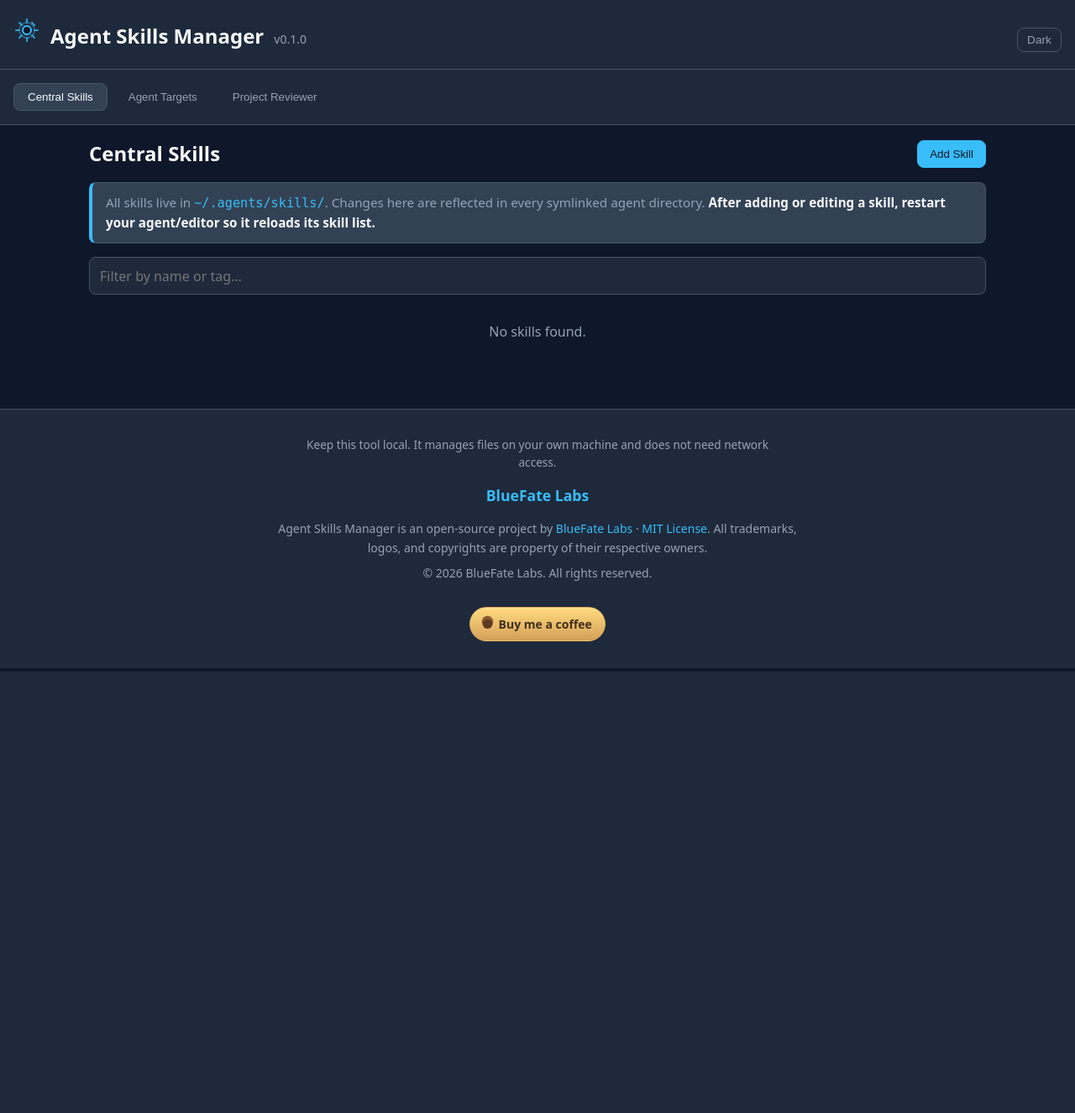
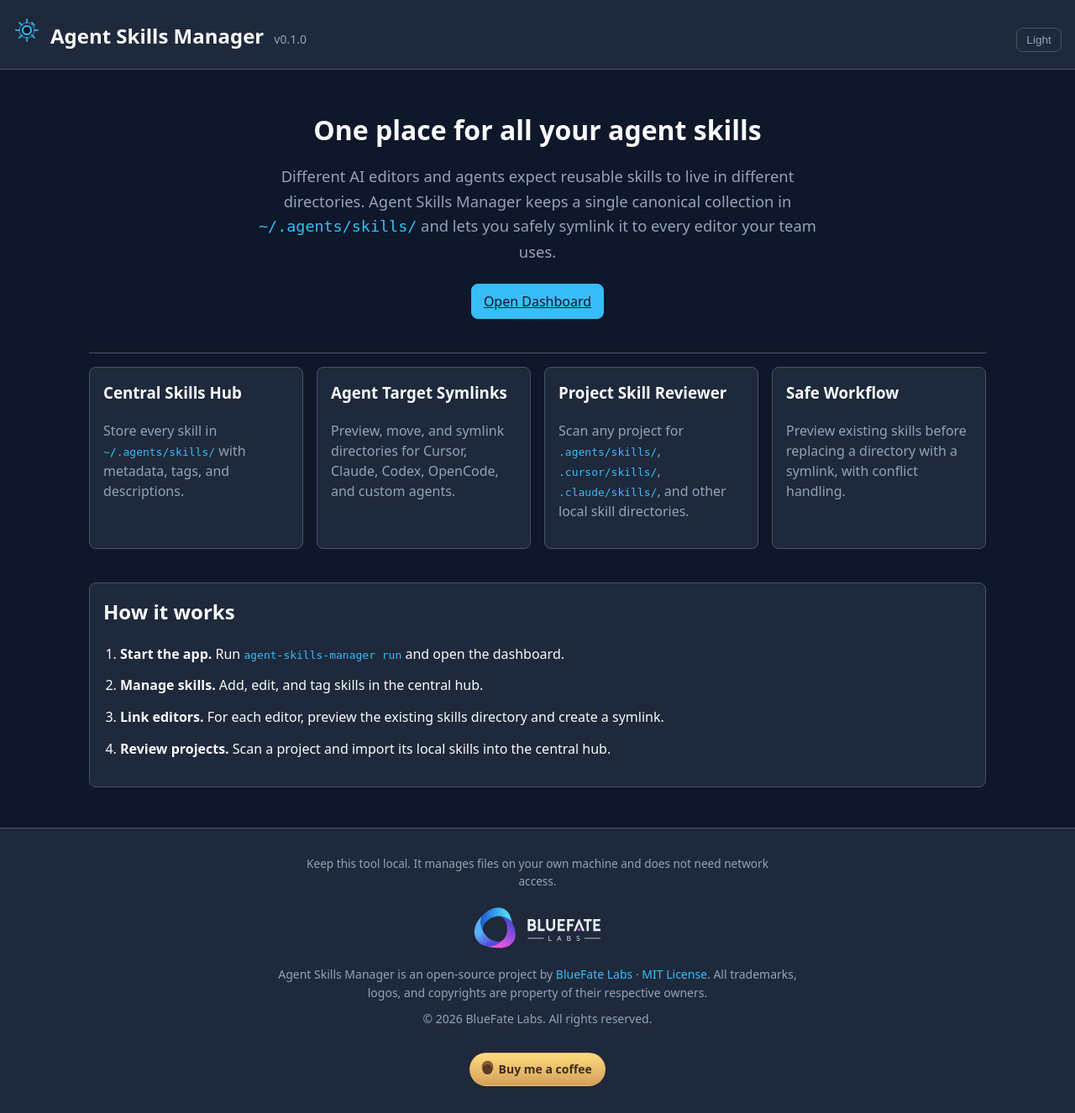
Before and after one commit to bluefate/skill-manager, a FastAPI app: page / in a window 1280 px wide. Shown: the whole page at 84% size. Before the commit the page ends 800 px from the top, so only its background shows below. Run offline with FastAPI, Linux system fonts and the light colour scheme; data that the repository does not hold is empty.

Commit message:
Add home page, BlueFate Labs logo, and fix theme toggle label
- Copy BlueFate Labs logo SVGs (light/dark) from ArpaDashboard and
  reference them in the footer.
- Create a home/landing page at / that explains the app, its features,
  and how it works. Move the dashboard to /app.
- Add Home link and theme toggle in the dashboard header.
- Fix theme toggle label so it shows the mode you will switch to.
- Only initialize dashboard API calls when the dashboard is present.
- Update README and tests for the new routes.

```diff
--- a/src/agent_skills_manager/main.py
+++ b/src/agent_skills_manager/main.py
@@ -88,7 +88,18 @@
     templates = Jinja2Templates(directory=templates_dir)
 
     @app.get("/", response_class=HTMLResponse)
-    async def index(request: Request) -> HTMLResponse:
+    async def home(request: Request) -> HTMLResponse:
+        return templates.TemplateResponse(
+            request,
+            "home.html",
+            {
+                "app_title": settings.app_title,
+                "app_version": settings.app_version,
+            },
+        )
+
+    @app.get("/app", response_class=HTMLResponse)
+    async def dashboard(request: Request) -> HTMLResponse:
         return templates.TemplateResponse(
             request,
             "index.html",
--- a/src/agent_skills_manager/web/static/app.js
+++ b/src/agent_skills_manager/web/static/app.js
@@ -40,7 +40,7 @@
     document.body.classList.toggle('light-mode', light);
     document.documentElement.classList.toggle('light-active', light);
     const label = qs('#theme-label');
-    if (label) label.textContent = light ? 'Light' : 'Dark';
+    if (label) label.textContent = light ? 'Dark' : 'Light';
     localStorage.setItem('asm-theme', light ? 'light' : 'dark');
 }
 
@@ -453,8 +453,10 @@
         .replace(/'/g, '&#039;');
 }
 
-// Init
-(async function init() {
-    await loadSkills();
-    await loadTargets();
-})();
+// Init dashboard data only when the dashboard is present
+if (qs('#skills-list')) {
+    (async function init() {
+        await loadSkills();
+        await loadTargets();
+    })();
+}
--- a/src/agent_skills_manager/web/static/style.css
+++ b/src/agent_skills_manager/web/static/style.css
@@ -72,6 +72,13 @@
 .theme-toggle:hover {
     color: var(--text);
     background: var(--surface-light);
+}
+
+.header-links {
+    margin-left: auto;
+    display: flex;
+    align-items: center;
+    gap: 0.5rem;
 }
 
 .version {
@@ -413,6 +420,73 @@
     color: var(--text);
 }
 
+.hero {
+    text-align: center;
+    padding: 2rem 1rem 2.5rem;
+    border-bottom: 1px solid var(--border);
+    margin-bottom: var(--gap);
+}
+
+.hero h2 {
+    font-size: 2rem;
+    margin: 0 0 1rem;
+}
+
+.hero .lead {
+    font-size: 1.15rem;
+    color: var(--text-muted);
+    max-width: 44rem;
+    margin: 0 auto 1.5rem;
+    line-height: 1.6;
+}
+
+.hero .lead code {
+    color: var(--primary);
+}
+
+.feature-grid {
+    display: grid;
+    grid-template-columns: repeat(auto-fit, minmax(220px, 1fr));
+    gap: var(--gap);
+    margin-bottom: 2.5rem;
+}
+
+.feature-grid .card h3 {
+    margin-top: 0;
+}
+
+.feature-grid .card p {
+    color: var(--text-muted);
+}
+
+.feature-grid .card code {
+    color: var(--primary);
+}
+
+.how-it-works {
+    background: var(--surface);
+    border: 1px solid var(--border);
+    border-radius: var(--radius);
+    padding: var(--gap);
+}
+
+.how-it-works h2 {
+    margin-top: 0;
+}
+
+.how-it-works ol {
+    padding-left: 1.25rem;
+}
+
+.how-it-works li {
+    margin-bottom: 0.75rem;
+    line-height: 1.6;
+}
+
+.how-it-works code {
+    color: var(--primary);
+}
+
 .banner {
     width: 100%;
     max-height: 220px;
@@ -447,11 +521,16 @@
     font-size: 0.85rem;
 }
 
-.foot-brand {
-    display: inline-block;
-    font-weight: 700;
-    font-size: 1.1rem;
-    margin-bottom: 1rem;
+.foot-logo {
+    display: block;
+    width: 10rem;
+    height: auto;
+    margin: 0 auto 1rem;
+}
+
+body.light-mode .foot-logo-dark,
+body:not(.light-mode) .foot-logo-light {
+    display: none;
 }
 
 .foot-legal {
--- /dev/null
+++ b/src/agent_skills_manager/web/templates/home.html
@@ -0,0 +1,89 @@
+<!DOCTYPE html>
+<html lang="en">
+<head>
+    <meta charset="UTF-8">
+    <meta name="viewport" content="width=device-width, initial-scale=1.0">
+    <title>{{ app_title }}</title>
+    <link rel="stylesheet" href="/static/style.css">
+    <link rel="icon" type="image/svg+xml" href="/static/logo.svg">
+    <script>
+        (function() {
+            if (localStorage.getItem('asm-theme') === 'light') {
+                document.documentElement.classList.add('light-active');
+            }
+        })();
+    </script>
+    <style>
+        html.light-active body { background: #f8fafc; color: #0f172a; }
+    </style>
+</head>
+<body>
+    <header class="app-header">
+        <img src="/static/logo.svg" alt="" class="app-logo" width="32" height="32">
+        <h1>{{ app_title }}</h1>
+        <span class="version">v{{ app_version }}</span>
+        <button id="theme-toggle" class="theme-toggle" aria-label="Toggle light/dark mode">
+            <span id="theme-label">Dark</span>
+        </button>
+    </header>
+
+    <main class="container">
+        <section class="hero">
+            <h2>One place for all your agent skills</h2>
+            <p class="lead">
+                Different AI editors and agents expect reusable skills to live in different directories.
+                Agent Skills Manager keeps a single canonical collection in
+                <code>~/.agents/skills/</code> and lets you safely symlink it to every editor your team uses.
+            </p>
+            <a href="/app" class="btn primary">Open Dashboard</a>
+        </section>
+
+        <section class="feature-grid">
+            <div class="card">
+                <h3>Central Skills Hub</h3>
+                <p>Store every skill in <code>~/.agents/skills/</code> with metadata, tags, and descriptions.</p>
+            </div>
+            <div class="card">
+                <h3>Agent Target Symlinks</h3>
+                <p>Preview, move, and symlink directories for Cursor, Claude, Codex, OpenCode, and custom agents.</p>
+            </div>
+            <div class="card">
+                <h3>Project Skill Reviewer</h3>
+                <p>Scan any project for <code>.agents/skills/</code>, <code>.cursor/skills/</code>, <code>.claude/skills/</code>, and other local skill directories.</p>
+            </div>
+            <div class="card">
+                <h3>Safe Workflow</h3>
+                <p>Preview existing skills before replacing a directory with a symlink, with conflict handling.</p>
+            </div>
+        </section>
+
+        <section class="how-it-works">
+            <h2>How it works</h2>
+            <ol>
+                <li><strong>Start the app.</strong> Run <code>agent-skills-manager run</code> and open the dashboard.</li>
+                <li><strong>Manage skills.</strong> Add, edit, and tag skills in the central hub.</li>
+                <li><strong>Link editors.</strong> For each editor, preview the existing skills directory and create a symlink.</li>
+                <li><strong>Review projects.</strong> Scan a project and import its local skills into the central hub.</li>
+            </ol>
+        </section>
+    </main>
+
+    <footer class="app-footer">
+        <p class="foot-note">Keep this tool local. It manages files on your own machine and does not need network access.</p>
+        <a href="https://bluefatelabs.com/" target="_blank" rel="noopener noreferrer">
+            <img class="foot-logo foot-logo-light" alt="BlueFate Labs" src="/static/bluefatelabs-logo.svg" width="160" height="58">
+            <img class="foot-logo foot-logo-dark" alt="BlueFate Labs" src="/static/bluefatelabs-logo-dark.svg" width="160" height="58">
+        </a>
+        <p class="foot-legal">
+            Agent Skills Manager is an open-source project by
+            <a href="https://bluefatelabs.com/" target="_blank" rel="noopener noreferrer">BlueFate Labs</a>
+            · <a href="https://github.com/bluefate/skill-manager/blob/main/LICENSE" target="_blank" rel="noopener noreferrer">MIT License</a>.
+            All trademarks, logos, and copyrights are property of their respective owners.
+        </p>
+        <p class="foot-copy">&copy; 2026 BlueFate Labs. All rights reserved.</p>
+        <a class="coffee-btn" href="https://buy.stripe.com/14A00lalU1ZS0tMauI5gc00" target="_blank" rel="noopener noreferrer">Buy me a coffee</a>
+    </footer>
+
+    <script src="/static/app.js"></script>
+</body>
+</html>
--- a/src/agent_skills_manager/web/templates/index.html
+++ b/src/agent_skills_manager/web/templates/index.html
@@ -20,12 +20,17 @@
 </head>
 <body>
     <header class="app-header">
-        <img src="/static/logo.svg" alt="" class="app-logo" width="32" height="32">
+        <a href="/" aria-label="Home">
+            <img src="/static/logo.svg" alt="" class="app-logo" width="32" height="32">
+        </a>
         <h1>{{ app_title }}</h1>
         <span class="version">v{{ app_version }}</span>
-        <button id="theme-toggle" class="theme-toggle" aria-label="Toggle light/dark mode">
-            <span id="theme-label">Dark</span>
-        </button>
+        <nav class="header-links">
+            <a href="/" class="btn small">Home</a>
+            <button id="theme-toggle" class="theme-toggle" aria-label="Toggle light/dark mode">
+                <span id="theme-label">Dark</span>
+            </button>
+        </nav>
     </header>
 
     <nav class="tabs" role="tablist">
@@ -78,7 +83,10 @@
 
     <footer class="app-footer">
         <p class="foot-note">Keep this tool local. It manages files on your own machine and does not need network access.</p>
-        <a href="https://bluefatelabs.com/" target="_blank" rel="noopener noreferrer" class="foot-brand">BlueFate Labs</a>
+        <a href="https://bluefatelabs.com/" target="_blank" rel="noopener noreferrer">
+            <img class="foot-logo foot-logo-light" alt="BlueFate Labs" src="/static/bluefatelabs-logo.svg" width="160" height="58">
+            <img class="foot-logo foot-logo-dark" alt="BlueFate Labs" src="/static/bluefatelabs-logo-dark.svg" width="160" height="58">
+        </a>
         <p class="foot-legal">
             Agent Skills Manager is an open-source project by
             <a href="https://bluefatelabs.com/" target="_blank" rel="noopener noreferrer">BlueFate Labs</a>
```
Also changed, not shown: tests/test_api.py (+9 -1 lines), README.md, src/agent_skills_manager/web/static/bluefatelabs-logo-dark.svg (added), src/agent_skills_manager/web/static/bluefatelabs-logo.svg (added).
